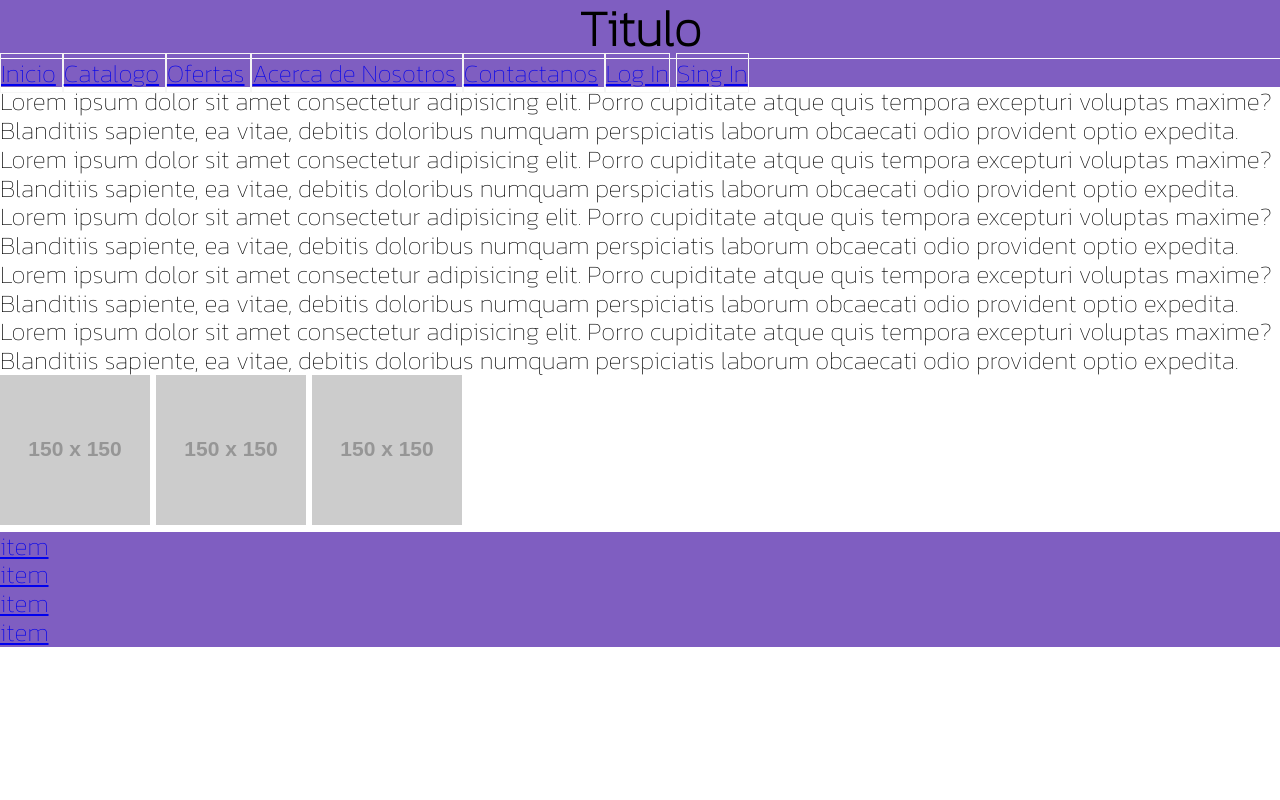
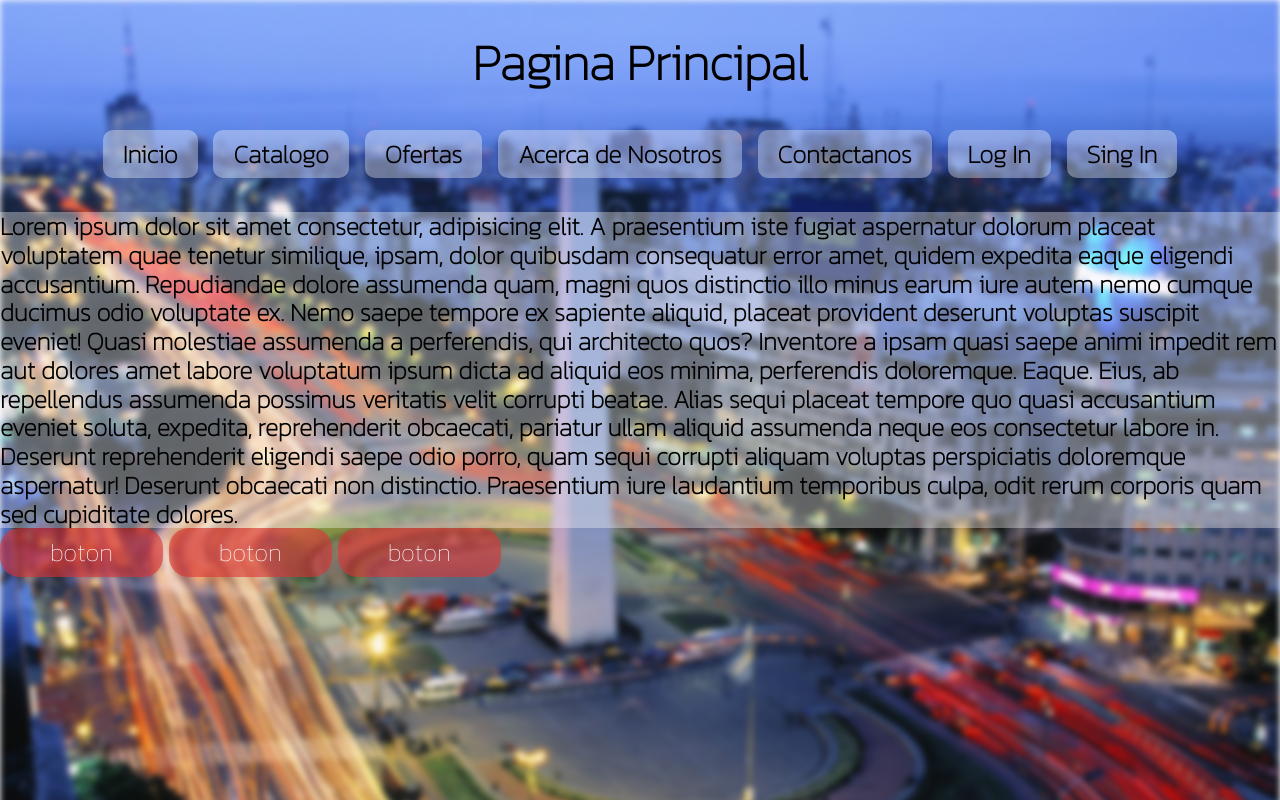
Before and after one commit to ojedaelias/Programacion-Web, a plain HTML site: page index.html in a window 1280 px wide. Drawn offline with Linux system fonts and the light colour scheme; placeholder pictures from the web are drawn by us.

Commit message:
1° entrega

```diff
--- a/index.html
+++ b/index.html
@@ -1,9 +1,8 @@
 <!DOCTYPE html>
 <html>
-
     <head>
         <title>Programacion Web</title>
-        <meta charset = "utf-8">
+        <meta charset="utf-8">
         <link rel="stylesheet" type="text/css" href="style.css">
         <link rel="preconnect" href="https://fonts.googleapis.com">
         <link rel="preconnect" href="https://fonts.gstatic.com" crossorigin>
@@ -12,47 +11,42 @@
     </head>
 
     <body>
-        <div class="header">
-            <h1 class="h1">Titulo</h1>
-            <ul>
-                <li class="li__1"> <a href=”enlace1.html”> Inicio</a> </li>
+        <div class="background">
+            <img src="buenosAires.jpg" alt="Imagen de Fondo">
+        </div>
+        <div class="content">
+            <header>
+                <h1 class="header__h1">Pagina Principal</h1>
+                <nav>
+                    <ul>
+                        <li class="li__1"> <a href="#"> Inicio</a> </li>
 
-                <li class="li__2"> <a href=”enlace2.html”> Catalogo</a> </li>
+                        <li class="li__2"> <a href="catalogo.html"> Catalogo</a> </li>
 
-                <li class="li__3"> <a href=”enlace3.html”> Ofertas</a> </li>
+                        <li class="li__3"> <a href="ofertas.html"> Ofertas</a> </li>
 
-                <li class="li__4"> <a href=”enlace4.html”> Acerca de Nosotros</a> </li>
+                        <li class="li__4"> <a href="acercadeNosotros.html"> Acerca de Nosotros</a> </li>
 
-                <li class="li__5"> <a href=”enlace5.html”> Contactanos</a> </li>
+                        <li class="li__5"> <a href="contactanos.html"> Contactanos</a> </li>
 
-                <li class="li__6"> <a href="enlace6.html">Log In</a></li>
+                        <li class="li__6"> <a href="login.html">Log In</a></li>
 
-                <li class="li__7"> <a href="enlace7.html">Sing In</a></li>
-            </ul>
+                        <li class="li__7"> <a href="singIn.html">Sing In</a></li>
+                    </ul>
+                </nav>
+            </header>
         </div>
+        <br>
+        <p>Lorem ipsum dolor sit amet consectetur, adipisicing elit. A praesentium iste fugiat aspernatur dolorum placeat voluptatem quae tenetur similique, ipsam, dolor quibusdam consequatur error amet, quidem expedita eaque eligendi accusantium.
+        Repudiandae dolore assumenda quam, magni quos distinctio illo minus earum iure autem nemo cumque ducimus odio voluptate ex. Nemo saepe tempore ex sapiente aliquid, placeat provident deserunt voluptas suscipit eveniet!
+        Quasi molestiae assumenda a perferendis, qui architecto quos? Inventore a ipsam quasi saepe animi impedit rem aut dolores amet labore voluptatum ipsum dicta ad aliquid eos minima, perferendis doloremque. Eaque.
+        Eius, ab repellendus assumenda possimus veritatis velit corrupti beatae. Alias sequi placeat tempore quo quasi accusantium eveniet soluta, expedita, reprehenderit obcaecati, pariatur ullam aliquid assumenda neque eos consectetur labore in.
+        Deserunt reprehenderit eligendi saepe odio porro, quam sequi corrupti aliquam voluptas perspiciatis doloremque aspernatur! Deserunt obcaecati non distinctio. Praesentium iure laudantium temporibus culpa, odit rerum corporis quam sed cupiditate dolores.</p>
 
-        <div class="body">
-            <p>Lorem ipsum dolor sit amet consectetur adipisicing elit. Porro cupiditate atque quis tempora excepturi voluptas maxime? Blanditiis sapiente, ea vitae, debitis doloribus numquam perspiciatis laborum obcaecati odio provident optio expedita.</p>
-            <p>Lorem ipsum dolor sit amet consectetur adipisicing elit. Porro cupiditate atque quis tempora excepturi voluptas maxime? Blanditiis sapiente, ea vitae, debitis doloribus numquam perspiciatis laborum obcaecati odio provident optio expedita.</p>
-            <p>Lorem ipsum dolor sit amet consectetur adipisicing elit. Porro cupiditate atque quis tempora excepturi voluptas maxime? Blanditiis sapiente, ea vitae, debitis doloribus numquam perspiciatis laborum obcaecati odio provident optio expedita.</p>
-            <p>Lorem ipsum dolor sit amet consectetur adipisicing elit. Porro cupiditate atque quis tempora excepturi voluptas maxime? Blanditiis sapiente, ea vitae, debitis doloribus numquam perspiciatis laborum obcaecati odio provident optio expedita.</p>
-            <p>Lorem ipsum dolor sit amet consectetur adipisicing elit. Porro cupiditate atque quis tempora excepturi voluptas maxime? Blanditiis sapiente, ea vitae, debitis doloribus numquam perspiciatis laborum obcaecati odio provident optio expedita.</p>
+        <button>boton</button>
+        <button>boton</button>
+        <button>boton</button>
 
-            <img src="http://via.placeholder.com/150 " title="imagen1">
-            <img src="http://via.placeholder.com/150 " title="imagen2">
-            <img src="http://via.placeholder.com/150 " title="imagen3">
-        </div>
 
-        <div class="footer">
-            <footer>
-                <ul>
-                    <li><a href="enlace.html">item</a></li>
-                    <li><a href="enlace.html">item</a></li>
-                    <li><a href="enlace.html">item</a></li>
-                    <li><a href="enlace.html">item</a></li>
-                </ul>
-            </footer>
-        </div>
     </body>
-
 </html>
--- a/style.css
+++ b/style.css
@@ -3,29 +3,69 @@
     font-family: 'Kanit', sans-serif;
 }
 
-ul{
-    background-color: #7F5EC1;
-    border-top: 1PX solid white;
+.background{ /*imagen de fondo*/
+    position: fixed;
+    top: 0;
+    background-size: cover; /*Se asegura que la img cubra todo el contenedor*/
+    filter: blur(3px); /* Aplica el filtro solo al contenedor de fondo */
+    z-index: -1; /* Coloca el contenedor detrás del contenido */
+
 }
 
-.h1{
+header{
     text-align: center;
-    /*border: 1px solid red;*/
-    background-color: #7F5EC1;
-    margin-top: 0;
-    margin-bottom: 0;
-    padding-top:0;
-    padding-bottom:0
+    top: 0;
+}
+
+
+nav ul{
+    list-style-type: none;
+    padding: 0;
+}
+
+nav ul li{
+    display: inline-block;
+    border-radius: 10px; /*Redondea los bordes de los items*/
+    margin: 5px; /* Espaciado entre los elementos del menú */
+    background-color: #ffffff5a; /* Color de fondo de los elementos */
+}
+
+nav ul li a {
+    text-decoration: none;
+    font-weight: bold;
+    color: black;
+    padding: 10px 20px; /* Ajusta el relleno para espacio alrededor del texto */
+    display: block; /*Dentro de la caja ocupa todo el espacio*/
+    cursor: pointer;
+    border-radius:10px;
+}
+
+nav ul li a:hover {
+    background-color: #4b4a4a5a;
+    border-radius:10px; /*Redondea el color del hoover*/
+    transition:0.3s; /*retarda la aparicion del color */
+}
+
+p{
+    background-color: #ffffff5a;
+    display: inline-block;
+    font-weight: bold;
+}
+
+button {
+    background-color: #db34349d;
+    color: white;
+    font-size: 16px;
+    padding: 10px 50px;
+    border: none;
+    border-radius: 20px;
+    text-align: center;
+    text-decoration: none;
+    display: inline-block;
+    cursor: pointer;
+}
+
+button:hover{
+    background-color: #eb6363cb;
 
 }
-.li__1,.li__2,.li__3,.li__4,.li__5,.li__6,.li__7{
-    padding-top: 0;
-    padding-bottom: 0;
-    display: inline;
-    border: 1px solid whitesmoke;
-}
-
-div{
-    padding:0;
-    margin:0;
-}
```
Also changed, not shown: acercadeNosotros.html (added, +16 -0 lines), catalogo.html (added, +16 -0 lines), contactanos.html (added, +16 -0 lines), login.html (added, +16 -0 lines), ofertas.html (added, +16 -0 lines), singIn.html (added, +16 -0 lines), buenosAires.jpg (added).
